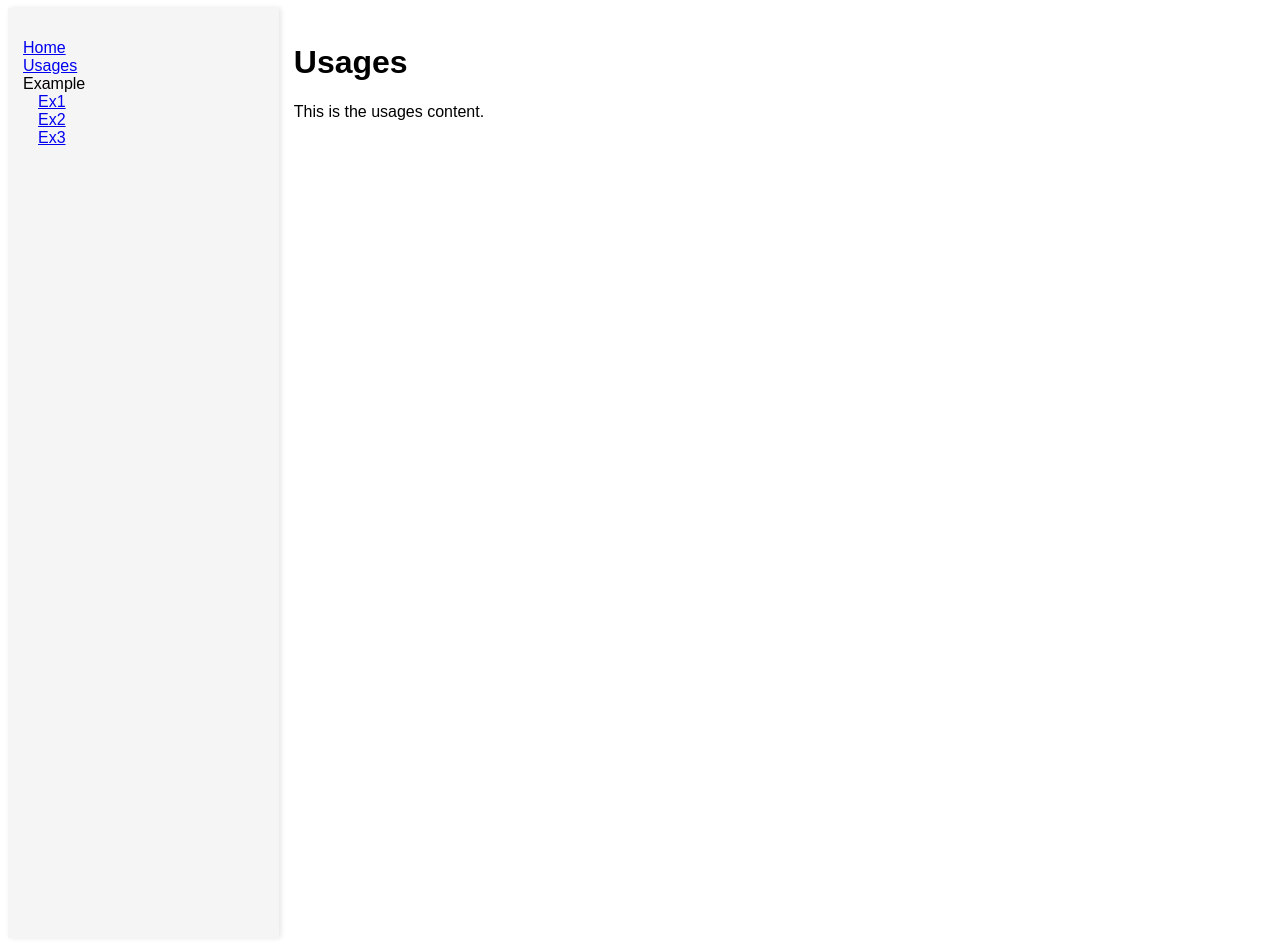
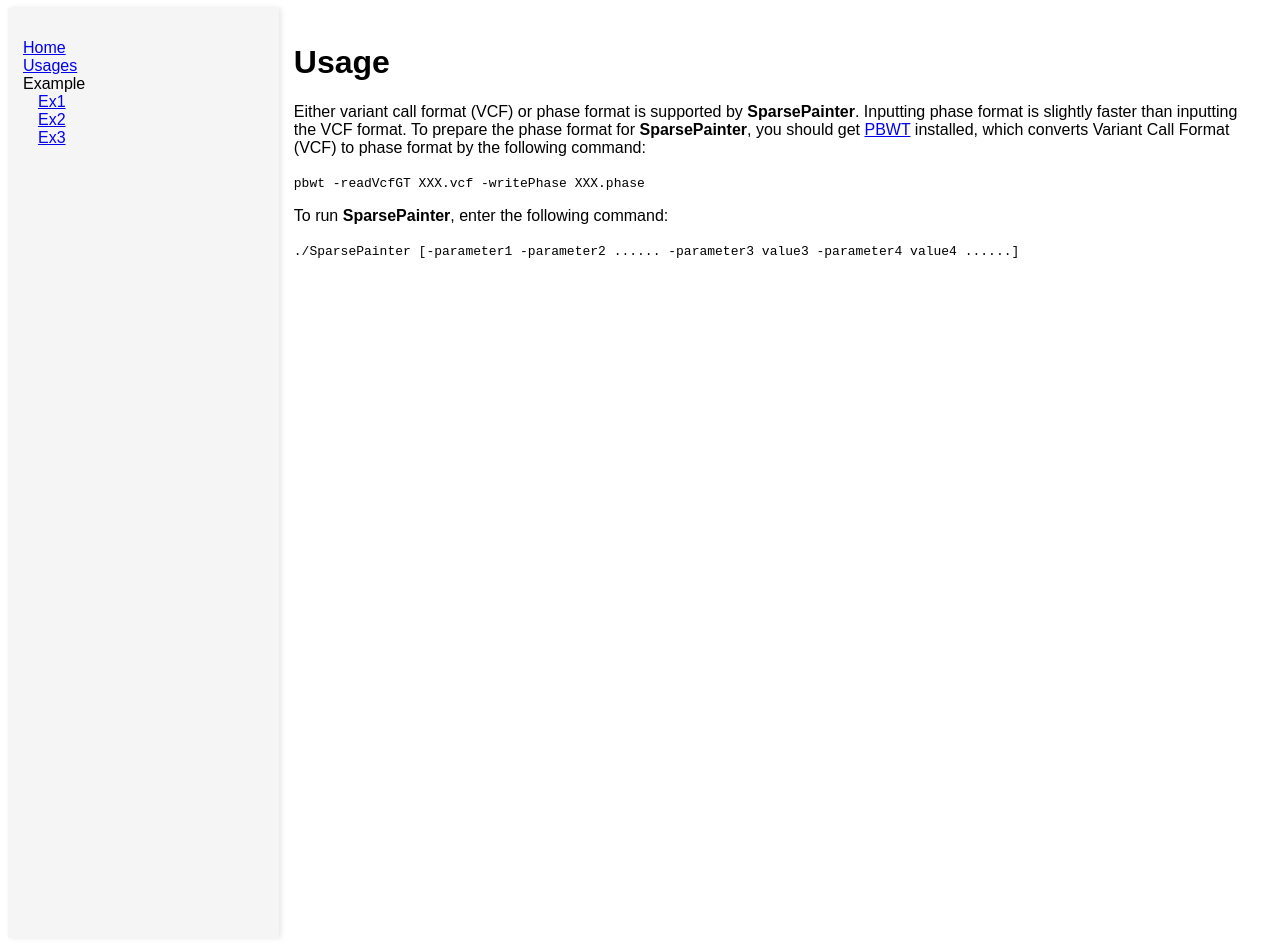
Before and after one commit to SparsePainter/SparsePainter.github.io, a Jekyll site: the page built from usages.md, in a window 1280 px wide. Built offline with Jekyll 4.4.1, drawn with Linux system fonts in a browser that asks for light colours.

Commit message:
Update usages.md

```diff
--- a/usages.md
+++ b/usages.md
@@ -3,6 +3,16 @@ layout: default
 title: Usages
 ---
 
-# Usages
+# Usage
 
-This is the usages content.
+Either variant call format (VCF) or phase format is supported by **SparsePainter**. Inputting phase format is slightly faster than inputting the VCF format. To prepare the phase format for **SparsePainter**, you should get [PBWT](https://github.com/richarddurbin/pbwt) installed, which converts Variant Call Format (VCF) to phase format by the following command:
+
+``
+pbwt -readVcfGT XXX.vcf -writePhase XXX.phase
+``
+
+To run **SparsePainter**, enter the following command:
+
+``
+./SparsePainter [-parameter1 -parameter2 ...... -parameter3 value3 -parameter4 value4 ......]
+``
```
